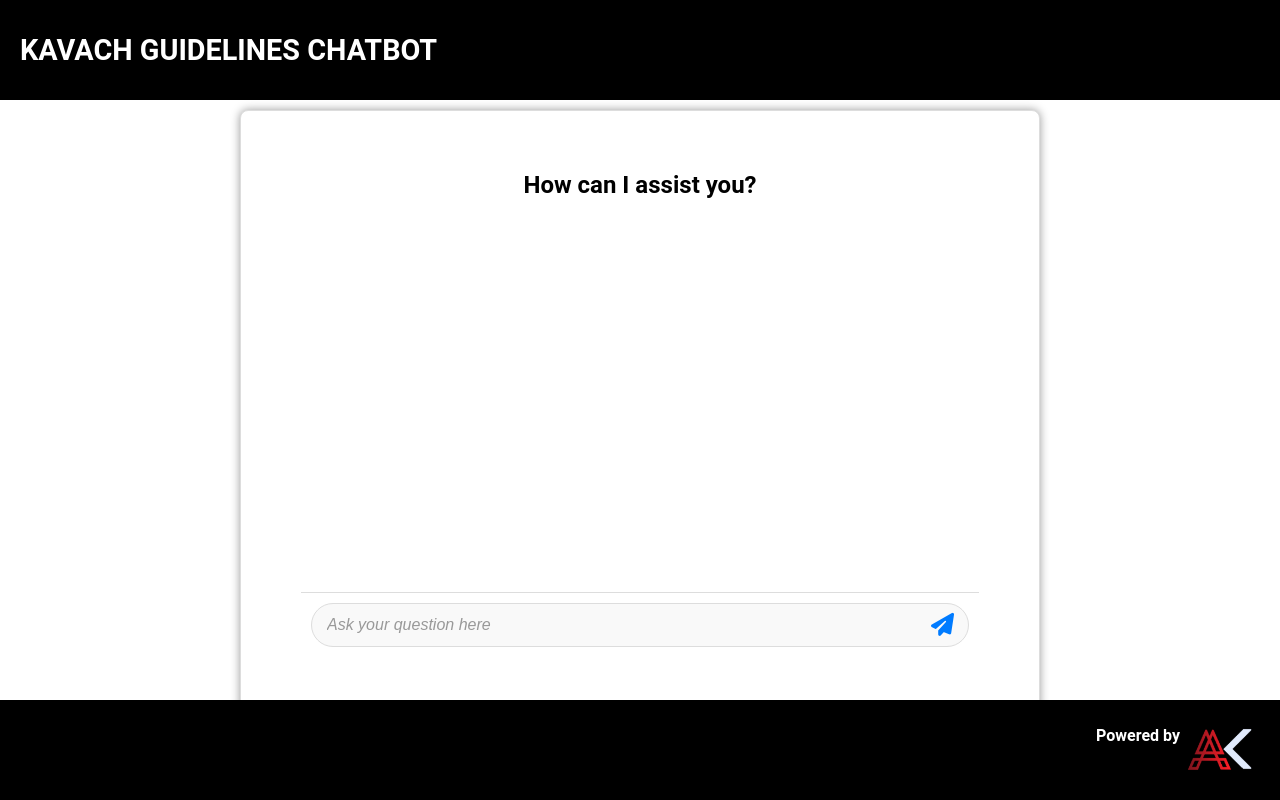
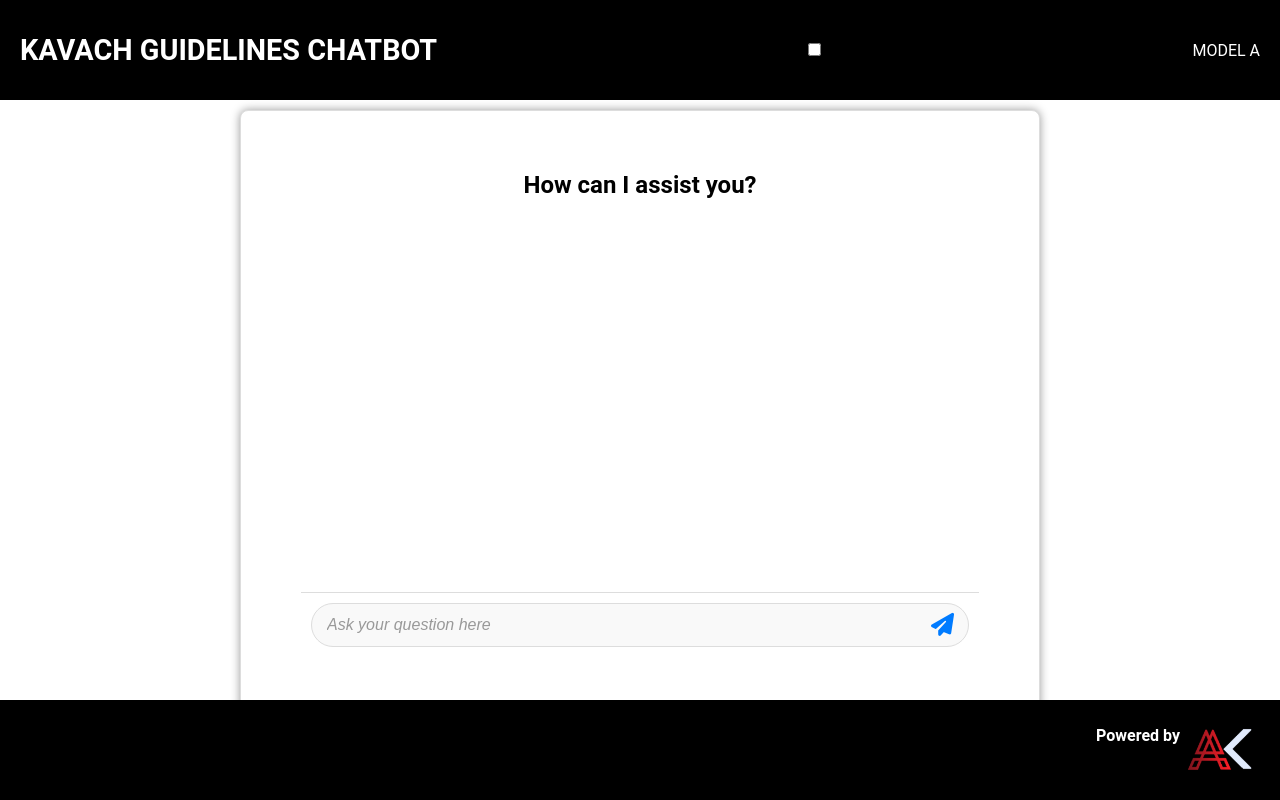
Before and after one commit to webdmin/Kavach-Frontend, a React (Create React App) app: page /chat in a window 1280 px wide. Built offline with nearby package versions, Linux system fonts and the light colour scheme.

Commit message:
Update HomePage.js

```diff
--- a/src/HomePage.js
+++ b/src/HomePage.js
@@ -6,12 +6,12 @@
   const [messages, setMessages] = useState([]);
   const [input, setInput] = useState('');
   const [isBlurred] = useState(false);
+  const [isBot1, setIsBot1] = useState(true); // State to track which API is used
   const messageEndRef = useRef(null);
 
-  // Scroll to bottom whenever messages state changes
   useEffect(() => {
     scrollToBottom();
-  }, [messages]); // Depend on messages, so it triggers every time messages change
+  }, [messages]);
 
   const handleInputChange = (e) => {
     let value = e.target.value;
@@ -23,14 +23,16 @@
 
   const handleSendMessage = async () => {
     if (input.trim()) {
-      // Clear the input field immediately after the message is sent
-      setInput('');  // This will clear the input field
-
+      setInput('');
       const newMessages = [...messages, { text: input, sender: 'user' }];
       setMessages(newMessages);
 
+      const apiUrl = isBot1
+        ? 'https://kavachimage2o-arf9cuexg6ehhgh4.centralindia-01.azurewebsites.net/query'  // Replace with actual API URL for Bot 1
+        : 'https://kavachimg-version2-a9dbhsamgwadaygp.centralindia-01.azurewebsites.net/query'; // Replace with actual API URL for Bot 2
+
       try {
-        const response = await fetch('https://kavachimage2o-arf9cuexg6ehhgh4.centralindia-01.azurewebsites.net/query', {
+        const response = await fetch(apiUrl, {
           method: 'POST',
           headers: { 'Content-Type': 'application/json' },
           body: JSON.stringify({ query: input }),
@@ -46,7 +48,6 @@
         const newMessage = { sender: 'bot' };
 
         if (data.images && Array.isArray(data.images)) {
-          // Separate small and large images
           newMessage.images = {
             small: [],
             large: [],
@@ -69,9 +70,7 @@
           });
         }
 
-        // Remove '*' from the response text
         newMessage.text = data.response.replace(/\*/g, '');
-
         setMessages([...newMessages, newMessage]);
       } catch (err) {
         console.error('Error fetching answer from API:', err);
@@ -84,15 +83,30 @@
     messageEndRef.current?.scrollIntoView({ behavior: 'smooth' });
   };
 
+  const handleToggle = () => {
+    setIsBot1(!isBot1); // Toggle between Bot1 and Bot2
+  };
+
   return (
     <>
       <header className="Homepageheader">
         <div className="chat-title">KAVACH GUIDELINES CHATBOT</div>
+        <label className="toggle-switch">
+          <input type="checkbox" checked={!isBot1} onChange={handleToggle} />
+          <span className="slider"></span>
+        </label>
+        <span className="bot-label">{isBot1 ? 'MODEL A' : 'MODEL B'}</span>
       </header>
+
 
       <div className={`chat-container ${isBlurred ? 'blurred' : ''}`}>
         <div className="chat-header">
           <h1>How can I assist you?</h1>
+          {/* <label className="toggle-switch">
+            <input type="checkbox" checked={!isBot1} onChange={handleToggle} />
+            <span className="slider"></span>
+          </label>
+          <span className="bot-label">{isBot1 ? 'BOT1' : 'BOT2'}</span> */}
         </div>
 
         <div className="chat-box">
@@ -108,32 +122,20 @@
                 </div>
                 <div className={`message-content ${message.sender}`}>
                   {message.text && <span>{message.text}</span>}
-
-                  {/* Render small images first */}
                   {message.images && message.images.small.length > 0 && (
                     <div className="image-gallery small-images">
                       {message.images.small.map((image, idx) => (
                         <div className="image-container small-image" key={idx}>
-                          <img
-                            src={image.src}
-                            alt={`response-image-small-${idx}`}
-                            className="response-image"
-                          />
+                          <img src={image.src} alt={`response-image-small-${idx}`} className="response-image" />
                         </div>
                       ))}
                     </div>
                   )}
-
-                  {/* Render large images below small images */}
                   {message.images && message.images.large.length > 0 && (
                     <div className="image-gallery large-images">
                       {message.images.large.map((image, idx) => (
                         <div className="image-container large-image" key={idx}>
-                          <img
-                            src={image.src}
-                            alt={`response-image-large-${idx}`}
-                            className="response-image"
-                          />
+                          <img src={image.src} alt={`response-image-large-${idx}`} className="response-image" />
                         </div>
                       ))}
                     </div>
```
